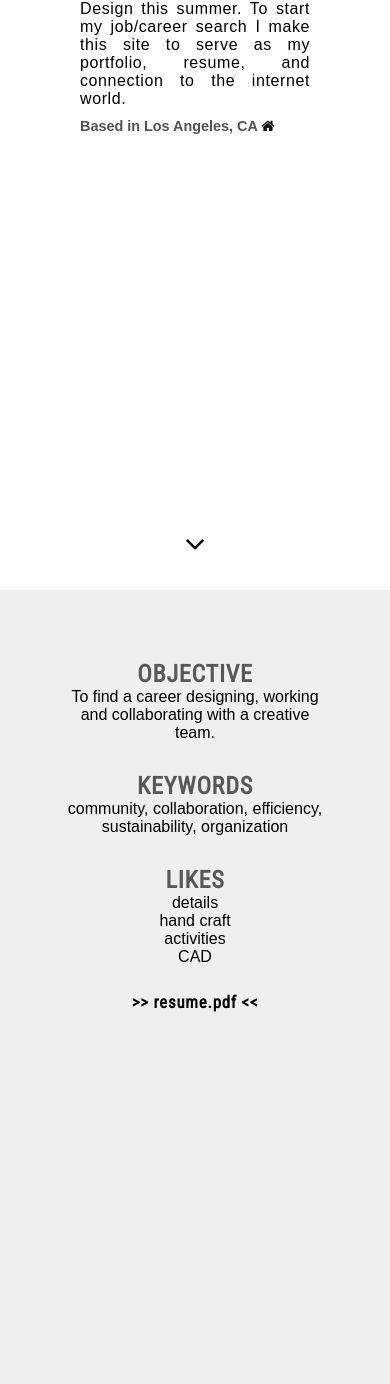
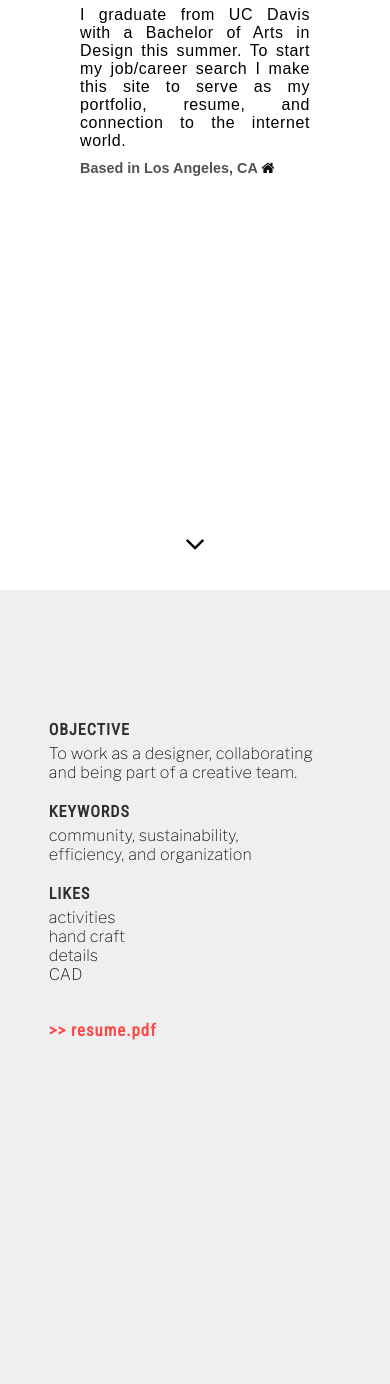
Before and after one commit to bdankul/bd, a plain HTML site: page index.html in a window 390 px wide. Shown: the part 254-1638 px from the top of the page. Drawn offline with nearby package versions, Linux system fonts and the light colour scheme; a web font is replaced by a local one.

Commit message:
remobilized

```diff
--- a/index.html
+++ b/index.html
@@ -12,7 +12,7 @@
 
         <!--Link to google font-->
         <!--to change | replace with '%7c'-->
-        <link href='https://fonts.googleapis.com/css?family=Roboto+Condensed%7cOpen+Sans+Condensed:300%7cNews+Cycle' rel='stylesheet' type='text/css'>
+        <link href='https://fonts.googleapis.com/css?family=Roboto+Condensed%7cOpen+Sans+Condensed:300%7cNews+Cycle%7cLibre+Franklin:100' rel='stylesheet' type='text/css'>
 
         <!--Awesome Font-->
         <link rel="stylesheet" href="https://maxcdn.bootstrapcdn.com/font-awesome/4.5.0/css/font-awesome.min.css">
@@ -48,6 +48,7 @@
         </header>
 
         <section class="about">
+
                 <span id="hi">Hello.</span>
                 <h2>Designer, at your service.</h2>
 
@@ -67,19 +68,20 @@
         <section id="more">
             <article id="left">
                 <h2>Objective</h2>
-                <p>To find a career designing, working and collaborating with a creative team.</p>
+                <p>To work as a designer, collaborating and being part of a creative team.  </p>
 
                 <h2>Keywords</h2>
-                <p>community, collaboration, efficiency, sustainability, organization</p>
+                <p>community, sustainability, <Br>efficiency, and organization</p>
 
                 <h2>Likes</h2>
-                <p>details<br>
+                <p>
+                    activities<br>
                     hand craft<br>
-                    activities<br>
+                    details<br>
                     CAD<br>
-                    </p>
+                </p>
 
-                <h2><a href="resume.pdf">>> Resume.pdf << </a></h2>
+                <h2><a href="resume.pdf">>> Resume.pdf</a></h2>
 
             </article>
 
--- a/main.js
+++ b/main.js
@@ -5,6 +5,11 @@
 $(document).ready(function(){
 
     console.log("js ready");
+
+    // arrow hide content change height
+    $('#graphic div.expand h3 i').on('click', function() {
+            $(this).closest("div").css('height','200px');
+        });
 
     // Hide work content
     $('section.hide').hide();
@@ -89,10 +94,5 @@ $(document).ready(function(){
       });
     });
 
-    // arrow hide content change height
-    $('#graphic i').dblclick(
-        function(){
-            $('#graphic div.expand').css('height','200px');
-        })
 
 }) //end ready
--- a/mobile.css
+++ b/mobile.css
@@ -55,6 +55,8 @@ header {
     padding-top: 45px;
     padding-bottom: 30px;
     width: 100%;
+    position: fixed;
+    z-index: 2;
 
 }
 header img {
@@ -116,14 +118,17 @@ a:link {
     width: 100%;
     text-align: center;
     margin-right: 45px;
-    margin-top: -30px
+    margin-top: -30px;
+}
+section.about {
+    position: fixed;
+    top: 20%;
 }
 span#hi {
     font-size: 6em;
 }
 section.about h2 {
     margin-top: -35px;
-    margin-right: 20px;
     font-size: 22.5px;
     letter-spacing: .5px;
 }
@@ -145,7 +150,7 @@ section.about article {
 
 .down a{
     width: 100%;
-    position: absolute;
+    position: fixed;
     bottom: 30px;
     margin: auto;
     text-align: center;
@@ -160,30 +165,34 @@ section#more {
     overflow: hidden;
 }
 #more article {
-    margin: 70px auto;
-    width: 70%;
+    margin: 130px auto;
+    width: 75%;
 }
 
 #more article a {
-    color: black;
+    color: #fa4949;
     font-size: .7em;
 }
 #more p {
-    margin-bottom: 30px;
+    margin-bottom: 20px;
+    margin-top: 5px;
+    font-family: 'libre franklin', sans-serif;
+    letter-spacing: .2px;
 }
 #left {
-    text-align: center;
+    text-align: left;
 }
 #left h2 {
     text-transform: uppercase;
-    font-size: 1.5em;
-    letter-spacing: .8px;
+    font-size: 1em;
+    letter-spacing: 1px;
     font-family: 'roboto condensed', sans-serif;
-    color: #585858;
+    color: #2f2f2f;
 }
 #left h2:last-child {
     text-transform: lowercase;
-    margin-top: -10px;
+    font-size: 1.5em;
+    margin-top: 30px;
 }
 
 h4 {
@@ -241,6 +250,7 @@ h5 {
     white-space: nowrap;
     overflow-x: scroll;
     overflow-y: hidden;
+    margin-top: 38%;
 }
 
 #pictures img {
@@ -255,17 +265,12 @@ h5 {
 }
 
 /* Art Print section */
-
-section #art {
-    width: 100%;
-    margin: 10px auto;
-
-}
 #art img {
     width: 100%;
 }
 
 #art div {
+    margin-top: 45%;
     width: 50%;
 }
 
@@ -342,7 +347,8 @@ div.foam {
 /* -------- P WEB ------- */
 
 #web {
-    margin-top: 0px;
+    position: absolute;
+    top: 25%;
 }
 #web article {
     width: 70%;
@@ -395,6 +401,10 @@ footer {
     font-size: 1.3em;
     margin-top: 20px;
 }
+footer p{
+    font-size: .2em;
+    margin-bottom: -10px;
+}
 footer a {
     color: #505050;
     margin: 0 1px;
```
